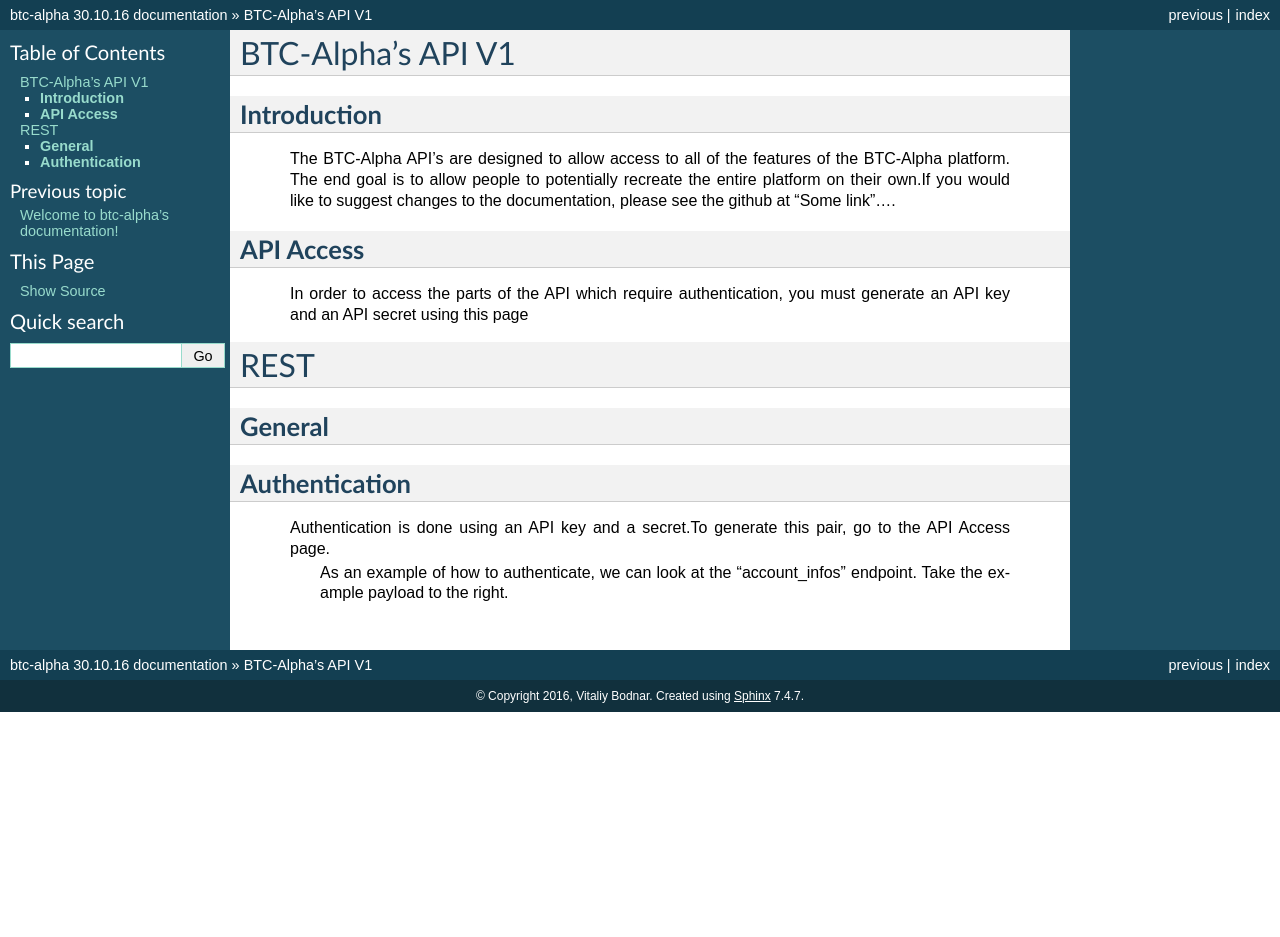
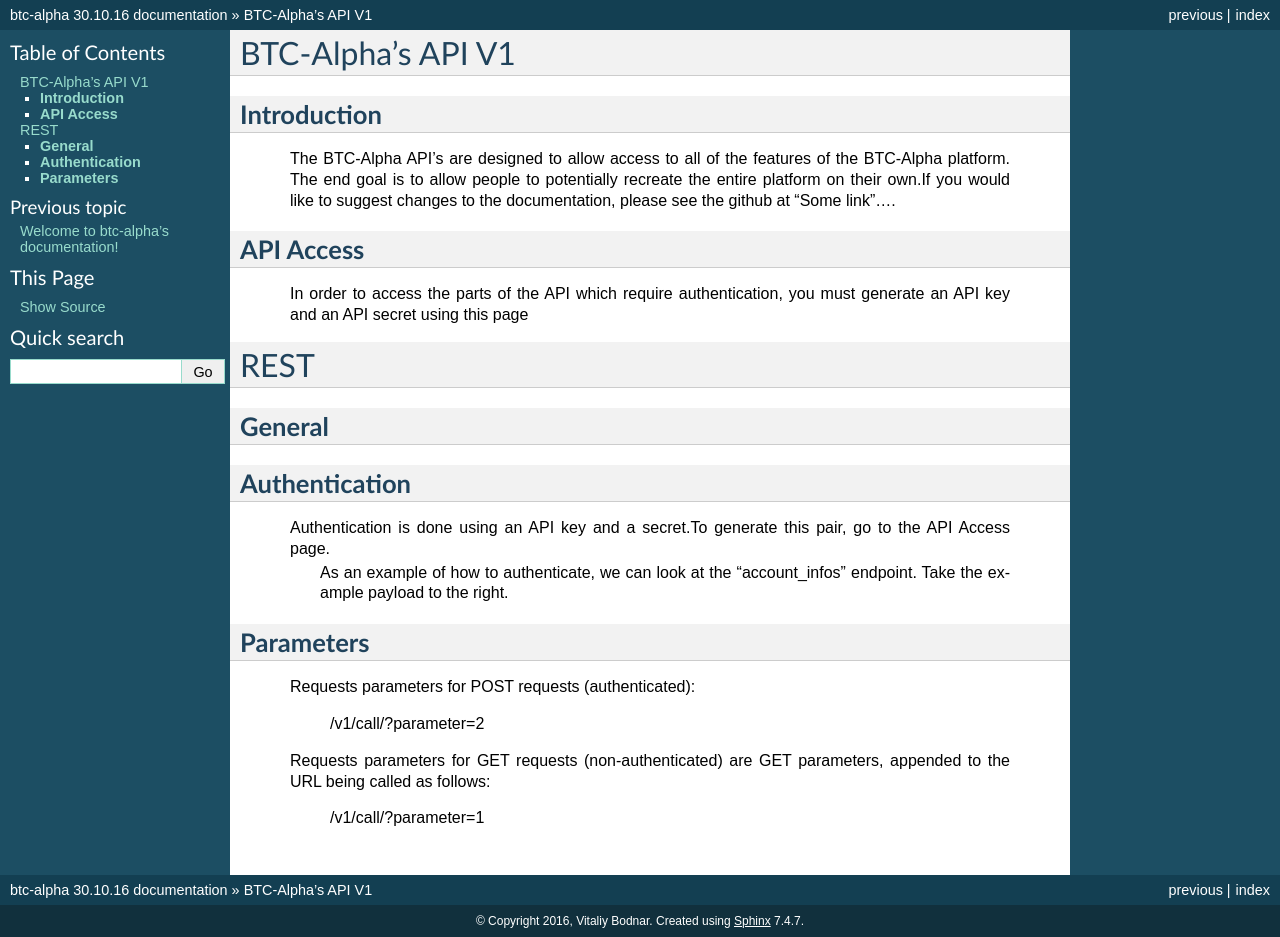
Before and after one commit to StanislavRybonka/btc-alpha-docs, a Sphinx documentation site: the page built from source/btc.api.rst, in a window 1280 px wide. Built offline with Sphinx 7.4.7, drawn with Linux system fonts in a browser that asks for light colours; before the commit the page ends 900 px from its top, so only the background shows below that.

Commit message:
Added parameters.

```diff
--- a/source/btc.api.rst
+++ b/source/btc.api.rst
@@ -23,3 +23,13 @@
     Authentication is done using an API key and a secret.To generate this pair, go to the API Access page.
      As an example of how to authenticate, we can look at the “account_infos” endpoint. Take the example payload
      to the right.
+
+**Parameters**
+--------------
+   Requests parameters for POST requests (authenticated):
+
+    /v1/call/?parameter=2
+
+   Requests parameters for GET requests (non-authenticated) are GET parameters, appended to the URL being called as follows:
+
+    /v1/call/?parameter=1
```
Also changed, not shown: 6 other files.
